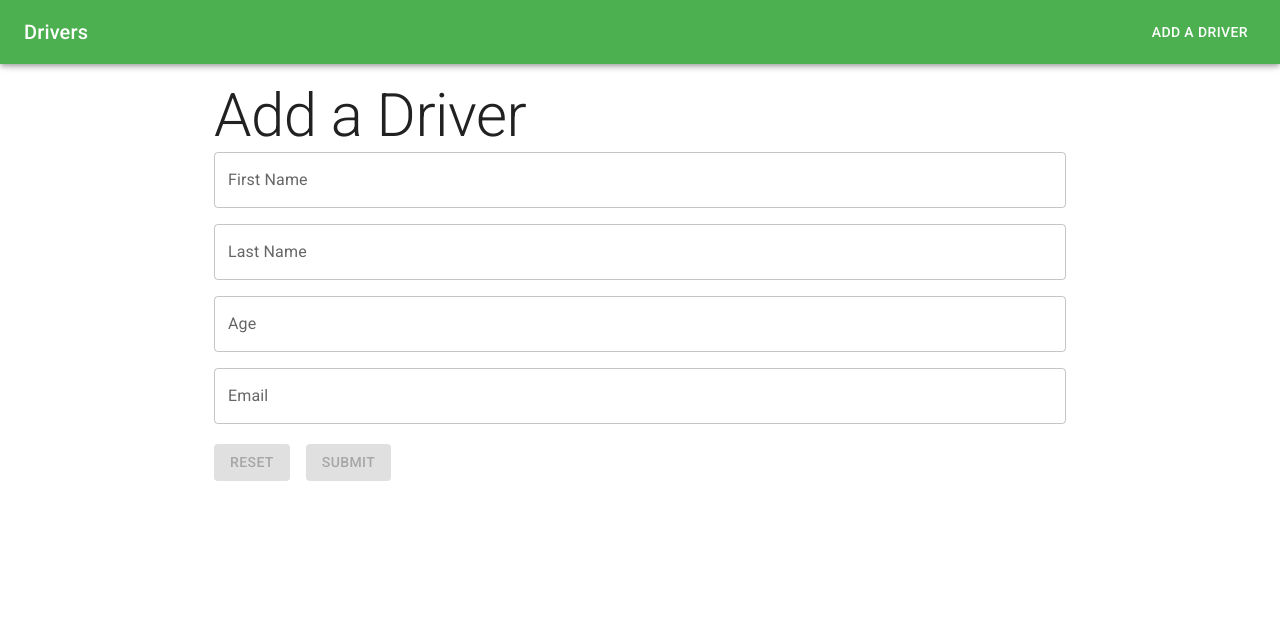
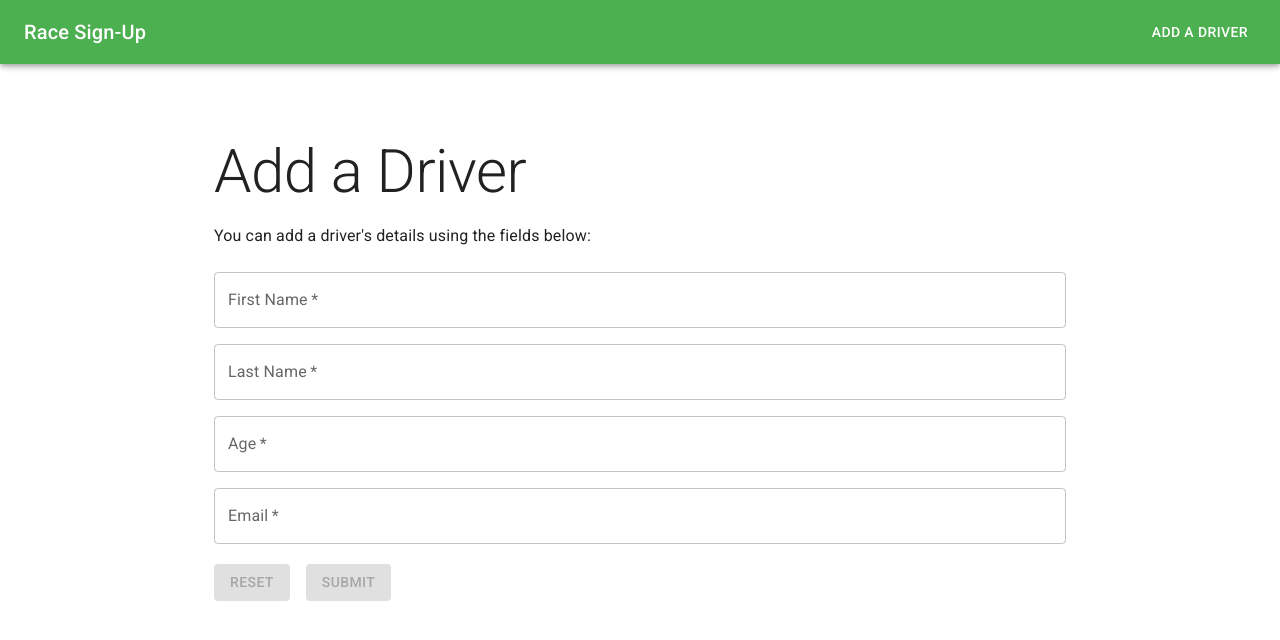
Before and after one commit to ctennant718/drivers-react-app, a React (Vite) app: page /add in a window 1280 px wide. Shown: the top 640 px of the page. Built offline with nearby package versions, Linux system fonts and the light colour scheme.

Commit message:
UI updated

```diff
--- a/src/components/DesktopNavigation.jsx
+++ b/src/components/DesktopNavigation.jsx
@@ -39,7 +39,7 @@ function DesktopNavigation({
               color: lightTextColor,
             }}
           >
-            Drivers
+            Race Sign-Up
           </Typography>
           <Box sx={{ display: { xs: "none", sm: "block" } }}>
             <Button sx={{ color: lightTextColor }} component={NavLink} to="/add">
--- a/src/components/DriversList.jsx
+++ b/src/components/DriversList.jsx
@@ -9,13 +9,14 @@ import EditIcon from "@mui/icons-material/Edit";
 
 function DriversList({
   drivers = [],
-  deleteHandler = () => console.log("No deleteHandler provided to Drivers List"),
+  deleteHandler = () =>
+    console.log("No deleteHandler provided to Drivers List"),
 }) {
   const reversedDrivers = [...drivers].reverse();
   return (
     <List>
       {reversedDrivers.map(({ firstname, lastname, age, email, _id }) => (
-        <ListItem key={_id }>
+        <ListItem key={_id} sx={{ bgcolor: "#81c784", mb: 2, borderRadius: 2 }}>
           <ListItemText
             primary={`${firstname} ${lastname} (Age: ${age})`}
             secondary={`Email: ${email}`}
@@ -27,10 +28,7 @@ function DriversList({
           >
             <EditIcon />
           </IconButton>
-          <IconButton
-            aria-label="delete"
-            onClick={() => deleteHandler(_id)}
-          >
+          <IconButton aria-label="delete" onClick={() => deleteHandler(_id)}>
             <DeleteIcon />
           </IconButton>
         </ListItem>
--- a/src/components/Header.jsx
+++ b/src/components/Header.jsx
@@ -3,7 +3,6 @@ import Box from "@mui/material/Box";
 import Toolbar from "@mui/material/Toolbar";
 import MobileNavigation from "./MobileNavigation";
 import DesktopNavigation from "./DesktopNavigation";
-import ErrorBoundary from "./debug/ErrorBoundary";
 
 function Header() {
   const [mobileOpen, setMobileOpen] = React.useState(false);
@@ -19,7 +18,7 @@ function Header() {
         mobileOpen={mobileOpen}
       />
       <DesktopNavigation handleDrawerToggle={handleDrawerToggle} />
-      <Box component="main" sx={{ p: 1 }}>
+      <Box component="main" sx={{ p: 1  }}>
           <Toolbar />
       </Box>
     </Box>
--- a/src/components/Layout.jsx
+++ b/src/components/Layout.jsx
@@ -39,7 +39,7 @@ function Layout() {
         <Header />
       </header>
       <main>
-        <Container maxWidth="md">
+        <Container maxWidth="md" sx={{mt: 7}}>
           <Outlet />
         </Container>
       </main>
--- a/src/components/MobileNavigation.jsx
+++ b/src/components/MobileNavigation.jsx
@@ -41,7 +41,7 @@ function MobileNavigation({
                 component={NavLink}
                 to="/"
               >
-                <ListItemText primary={"Drivers"} />
+                <ListItemText primary={"Drivers's List"} />
               </ListItemButton>
             </ListItem>
             <ListItem>
--- a/src/components/forms/DriversForm.jsx
+++ b/src/components/forms/DriversForm.jsx
@@ -7,10 +7,22 @@ import { TextField, Button } from "@mui/material";
 const schema = yup
   .object()
   .shape({
-    firstname: yup.string().max(30).required(),
-    lastname: yup.string().max(30).required(),
-    age: yup.number().integer().positive().max(500).required(),
-    email: yup.string().email().required(),
+    firstname: yup
+      .string()
+      .max(30, "First name must be a maximum of 30 characters.")
+      .required(),
+    lastname: yup
+      .string()
+      .max(30, "Last name must be a maximum of 30 characters.")
+      .required(),
+    age: yup
+      .number()
+      .typeError("Please enter a number.")
+      .integer()
+      .positive()
+      .max(500)
+      .required(),
+    email: yup.string().email("Please enter a valid email.").required(),
   })
   .required();
 
@@ -61,6 +73,7 @@ export default function DriversForm({ driver, submitHandler }) {
           defaultValue={""}
           render={({ field }) => (
             <TextField
+              required
               type="name"
               {...field}
               label="First Name"
@@ -79,6 +92,7 @@ export default function DriversForm({ driver, submitHandler }) {
           render={({ field }) => (
             <TextField
               type="name"
+              required
               fullWidth
               error={!!errors.lastname}
               {...field}
@@ -97,6 +111,7 @@ export default function DriversForm({ driver, submitHandler }) {
           render={({ field }) => (
             <TextField
               fullWidth
+              required
               type="text"
               error={!!errors.age}
               pattern={/[0-500]/}
@@ -115,6 +130,7 @@ export default function DriversForm({ driver, submitHandler }) {
           render={({ field }) => (
             <TextField
               fullWidth
+              required
               type="text"
               error={!!errors.email}
               {...field}
--- a/src/pages/Add.jsx
+++ b/src/pages/Add.jsx
@@ -14,8 +14,11 @@ function Add() {
   };
   return (
     <>
-      <Typography variant="h2" component="h1">
+      <Typography variant="h2" component="h1" sx={{ mb: 2 }}>
         Add a Driver
+      </Typography>
+      <Typography paragraph={true} sx={{ mb: 3 }}>
+        You can add a driver's details using the fields below:
       </Typography>
       <DriversForm submitHandler={submitHandler} />
     </>
--- a/src/pages/List.jsx
+++ b/src/pages/List.jsx
@@ -20,7 +20,7 @@ function DriversListPage() {
   let callStatusComponent = null;
 
   if (loading) {
-    callStatusComponent = <CircularProgress />;
+    callStatusComponent = <CircularProgress color="secondary" />;
   } else if (error) {
     callStatusComponent = <p>{error}: Loading from localStorage</p>;
   } else if (drivers.length === 0) {
@@ -30,10 +30,10 @@ function DriversListPage() {
   return (
     <>
       <Typography variant="h2" component="h2" mb="0.5em">
-        Drivers
+        Race Sign-Up
       </Typography>
       <Typography paragraph={true}>
-        Add your entry to take part in the race of a lifetime!
+        Add your details to take part in the race of a lifetime!
       </Typography>
       {callStatusComponent}
       <DriversList drivers={drivers} deleteHandler={deleteHandler} />
--- a/src/pages/Update.jsx
+++ b/src/pages/Update.jsx
@@ -12,10 +12,10 @@ function Update() {
 
   return (
     <>
-      <Typography variant="h3" component="h1" sx={{ marginBottom: 1 }}>
+      <Typography variant="h3" component="h1" sx={{ mb: 2 }}>
         Update a Driver
       </Typography>
-      <Typography paragraph={true} sx={{ marginBottom: 2 }}>
+      <Typography paragraph={true} sx={{ mb: 3 }}>
         You can update a driver's details using the fields below:
       </Typography>
       <DriversForm driver={driver} submitHandler={updateDriver} />
```
